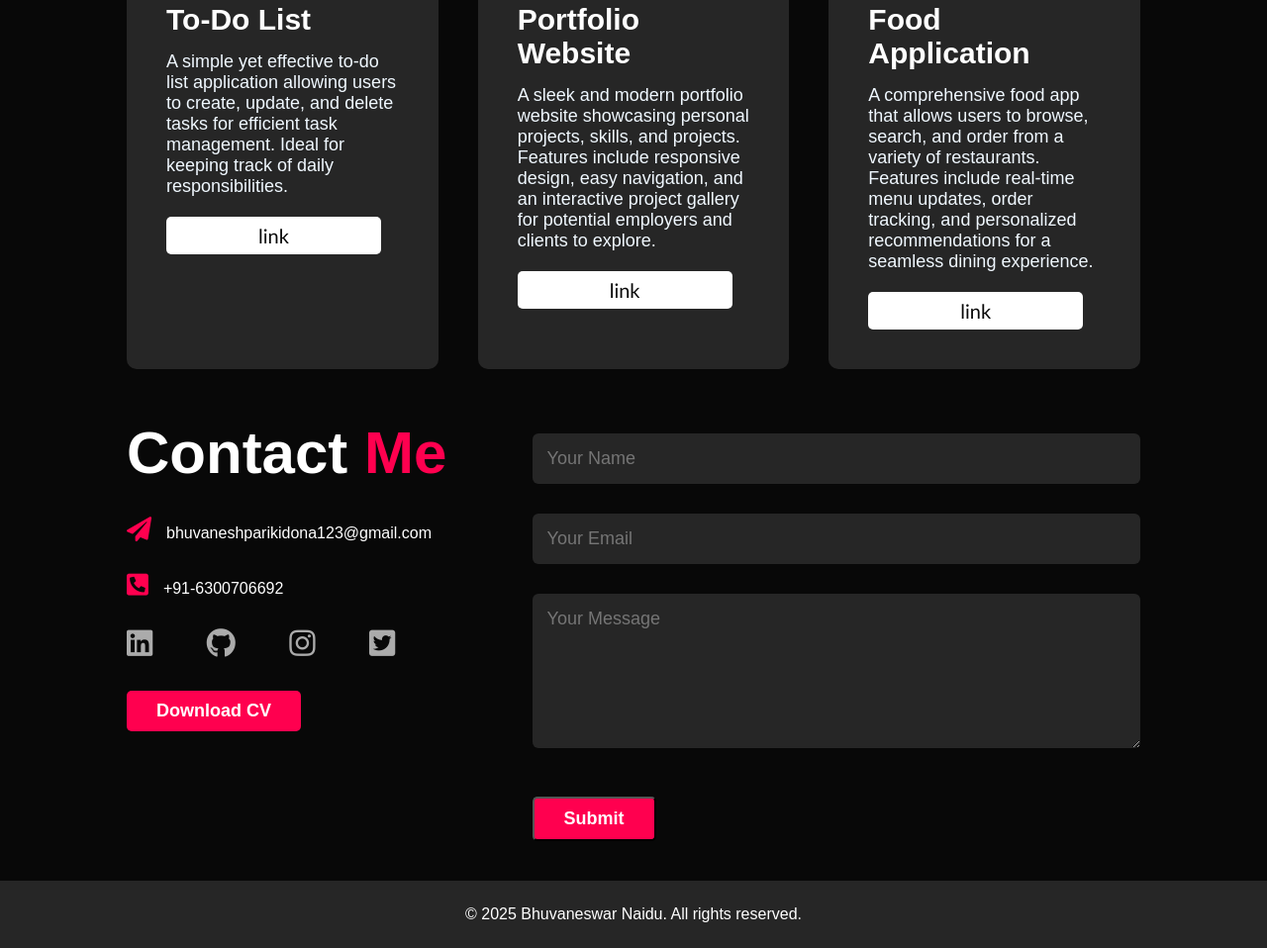
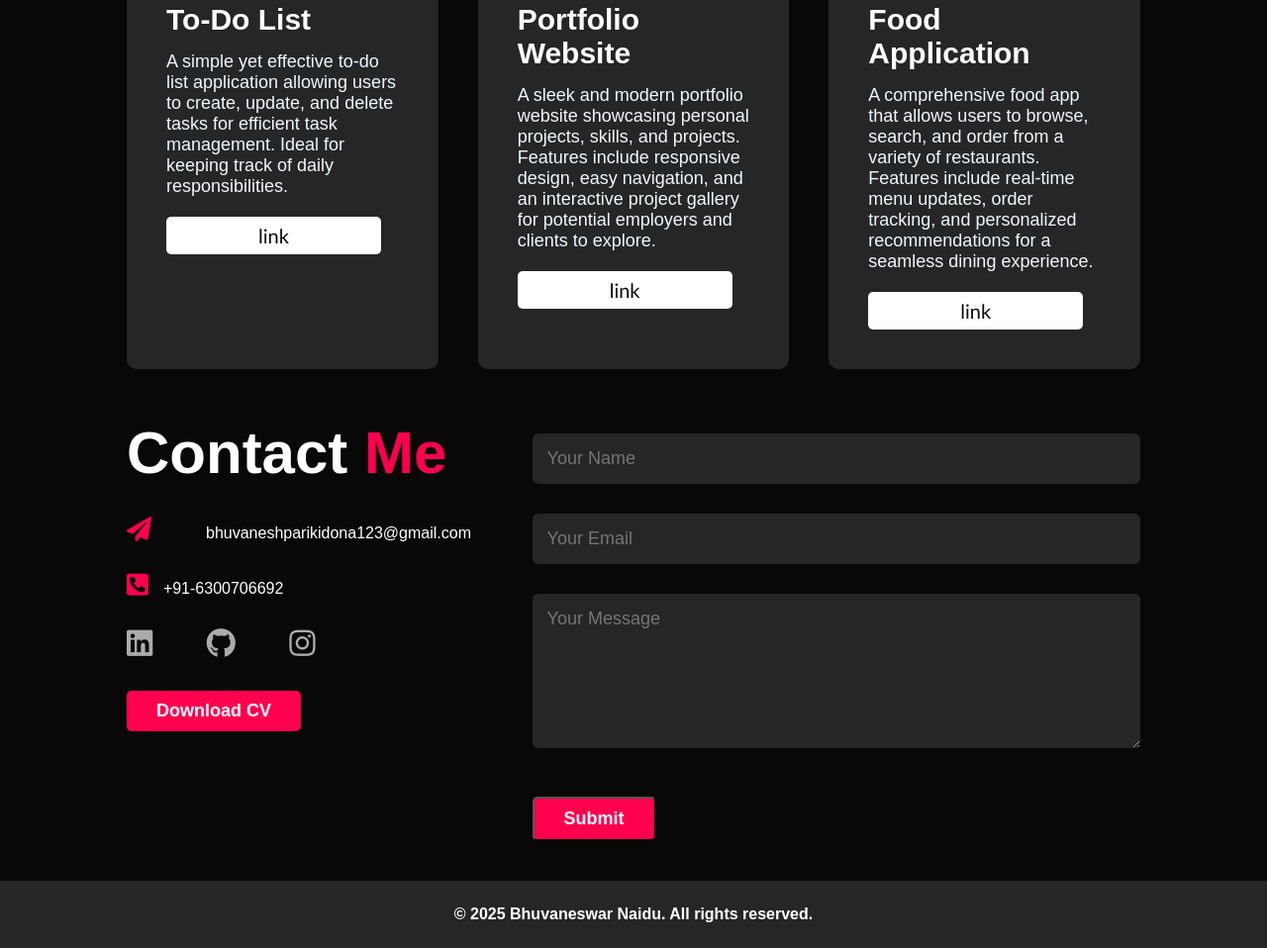
Before and after one commit to bhuvaneshparikidona/portfolio, a plain HTML site: page index.html in a window 1280 px wide. Shown: the part 1778-2736 px from the top of the page at 99% size. Drawn offline with Linux system fonts and the light colour scheme.

Commit message:
Update index.html

```diff
--- a/index.html
+++ b/index.html
@@ -127,13 +127,13 @@
             <div class="row">
                 <div class="contact-left">
                     <h1 class="sub-title">Contact <span>Me</span></h1>
-                    <p> <i class="fas fa-paper-plane"></i>bhuvaneshparikidona123@gmail.com</p>
+                    <p> <i class="fas fa-paper-plane"></i> &nbsp &nbsp &nbsp &nbsp bhuvaneshparikidona123@gmail.com</p>
                     <p> <i class="fas fa-phone-square-alt"></i>+91-6300706692</p>
                     <div class="social-icons">
                         <a href="https://www.linkedin.com/in/parikidonabhuvaneswarnaidu" target="_blank"><i class="fab fa-linkedin"></i></a>
                         <a href="https://github.com/bhuvaneshparikidona" target="_blank"><i class="fab fa-github"></i></a>
                         <a href="https://www.instagram.com/bhuvaneshparikidona" target="_blank"><i class="fab fa-instagram"></i></a>
-                        <a href="https://x.com/BhuvanNaiduOffl" target="_blank"><i class="fab fa-twitter-square"></i></a>
+<!--                         <a href="https://x.com/BhuvanNaiduOffl" target="_blank"><i class="fab fa-twitter-square"></i></a> -->
                         <a href="Resume.pdf" target="_blank" class="btn btn2">Download CV</a>
                     </div>
                 </div>
@@ -152,7 +152,7 @@
     </div>
 
     <div class="copyright">
-        <p>&copy; 2025 Bhuvaneswar Naidu. All rights reserved.</p>
+      <strong>   <p>&copy; 2025 Bhuvaneswar Naidu. All rights reserved.</p>    </strong>
 
     </div>
 
```
